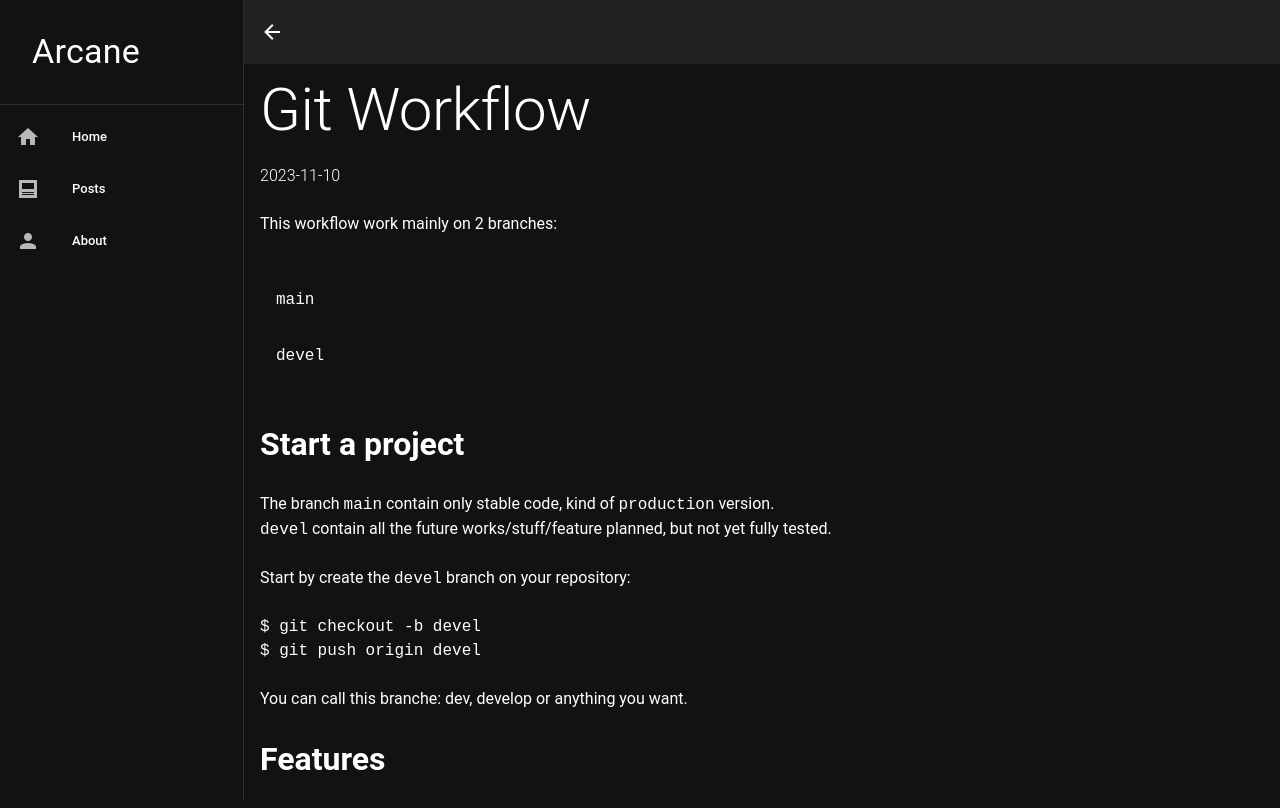
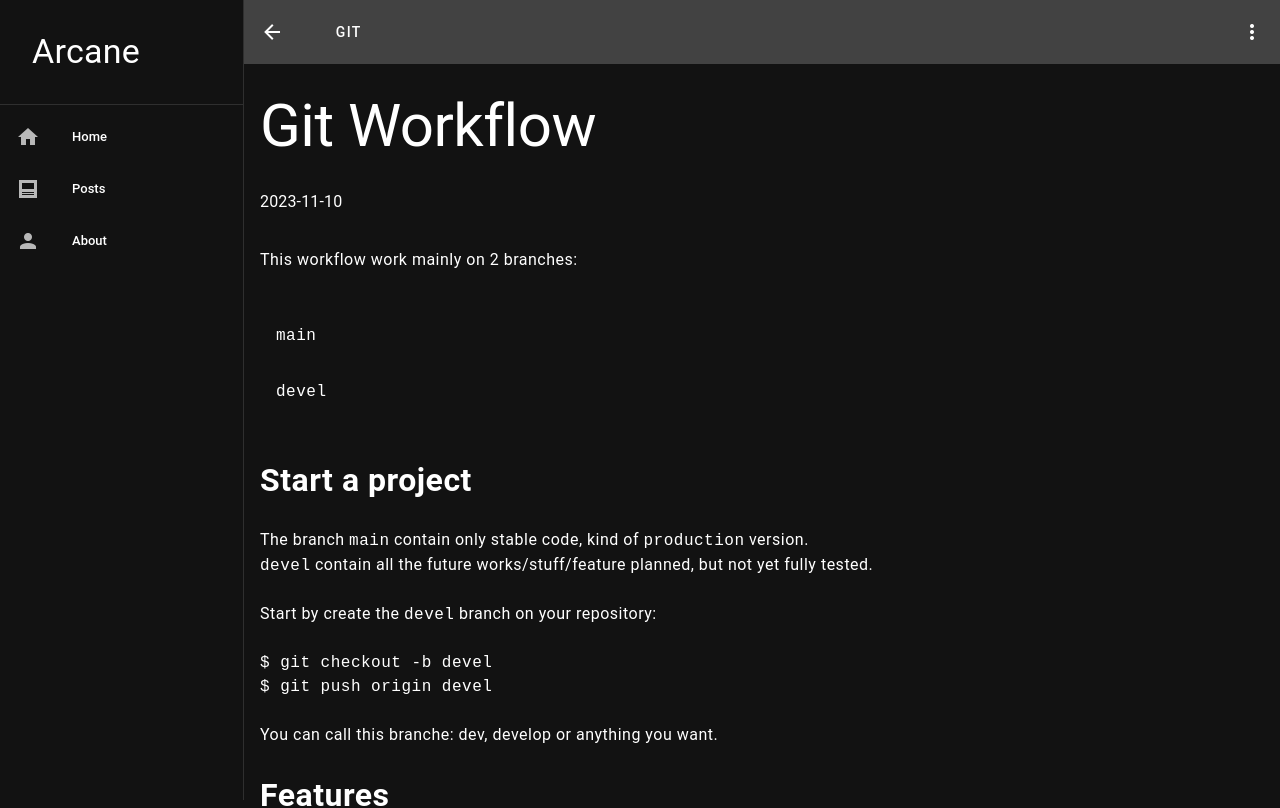
Before and after one commit to szorfein/arcane, a Vue app: page /post/git-workflow in a window 1280 px wide. Shown: the top 808 px of the page. Built offline with nearby package versions, Linux system fonts and the light colour scheme.

Commit message:
add tag in toolbar

```diff
--- a/src/components/PostShow.vue
+++ b/src/components/PostShow.vue
@@ -36,17 +36,19 @@
 </script>
 
 <template>
-    <ToolBar />
-    <v-container>
-        <div v-if="post">
-            <h1 class="text-h2">{{ post_title }}</h1>
-            <div class="ma-6"></div>
-            <p class="font-weight-light">{{ post.date }}</p>
-            <div class="ma-6"></div>
-            <div class="markdown" v-html="post_content"></div>
-        </div>
-        <div v-else>No post found {{ title }}</div>
-    </v-container>
+    <div v-if="post">
+        <ToolBar :tag="post.tags" />
+        <v-container>
+            <div class="text-h2 mb-8 pt-4 font-weight-regular">
+                {{ post_title }}
+            </div>
+            <div class="mt-6 mb-8 text-subtitle-1">
+                {{ post.date }}
+            </div>
+            <div class="markdown text-body-1" v-html="post_content"></div>
+        </v-container>
+    </div>
+    <div v-else>No post found {{ title }}</div>
 </template>
 
 <style scoped>
--- a/src/components/ToolBar.vue
+++ b/src/components/ToolBar.vue
@@ -1,15 +1,26 @@
 <template>
-    <v-toolbar
-        class="bg-surface"
-    >
+    <v-toolbar>
         <v-btn icon @click="$router.back()">
             <v-icon>mdi-arrow-left</v-icon>
         </v-btn>
 
+        <v-toolbar-title>
+            <v-btn :to="`/tag/${ tag }`" variant="text">
+                {{ tag }}
+            </v-btn>
+        </v-toolbar-title>
+
+        <v-spacer></v-spacer>
+
+        <v-btn icon>
+            <v-icon>mdi-dots-vertical</v-icon>
+        </v-btn>
     </v-toolbar>
 </template>
 
 <script setup>
  import { useRouter } from 'vue-router'
- const router = useRouter();
+ const props = defineProps({
+     tag: String,
+ })
 </script>
```
